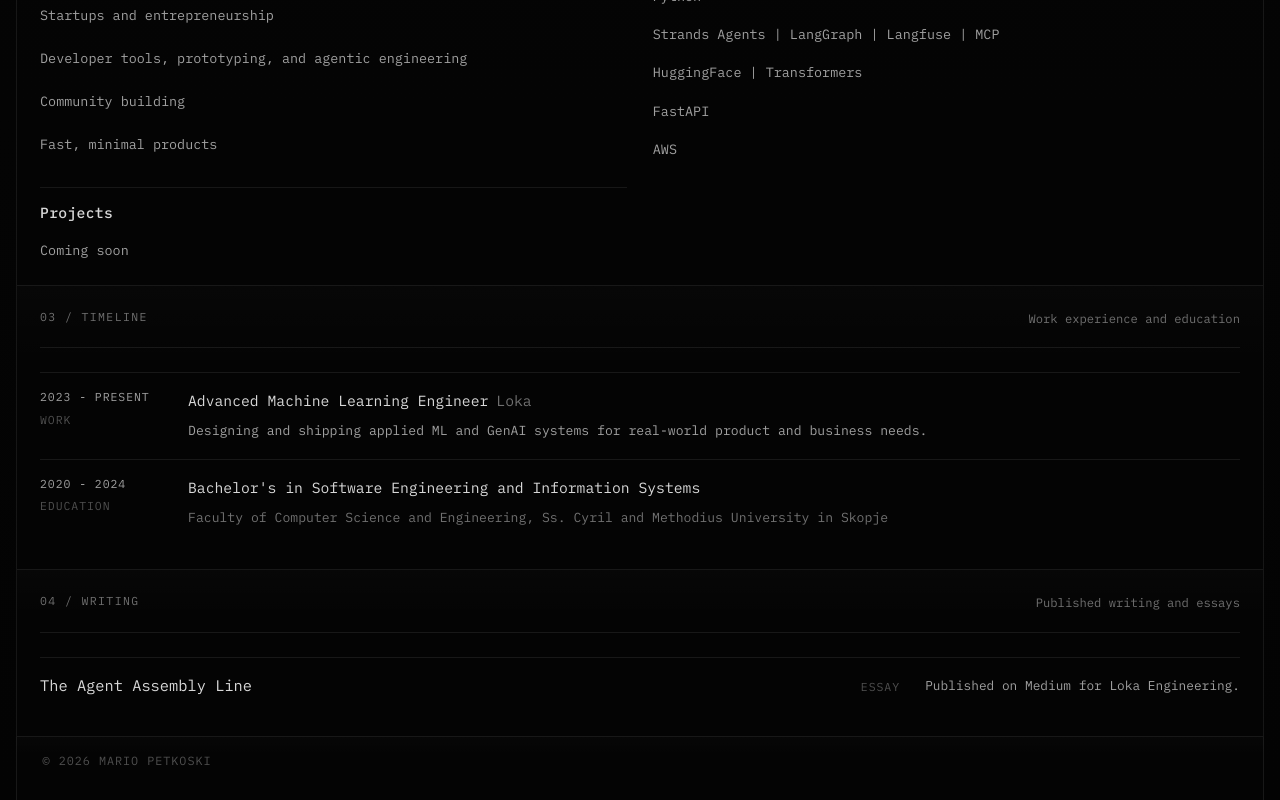
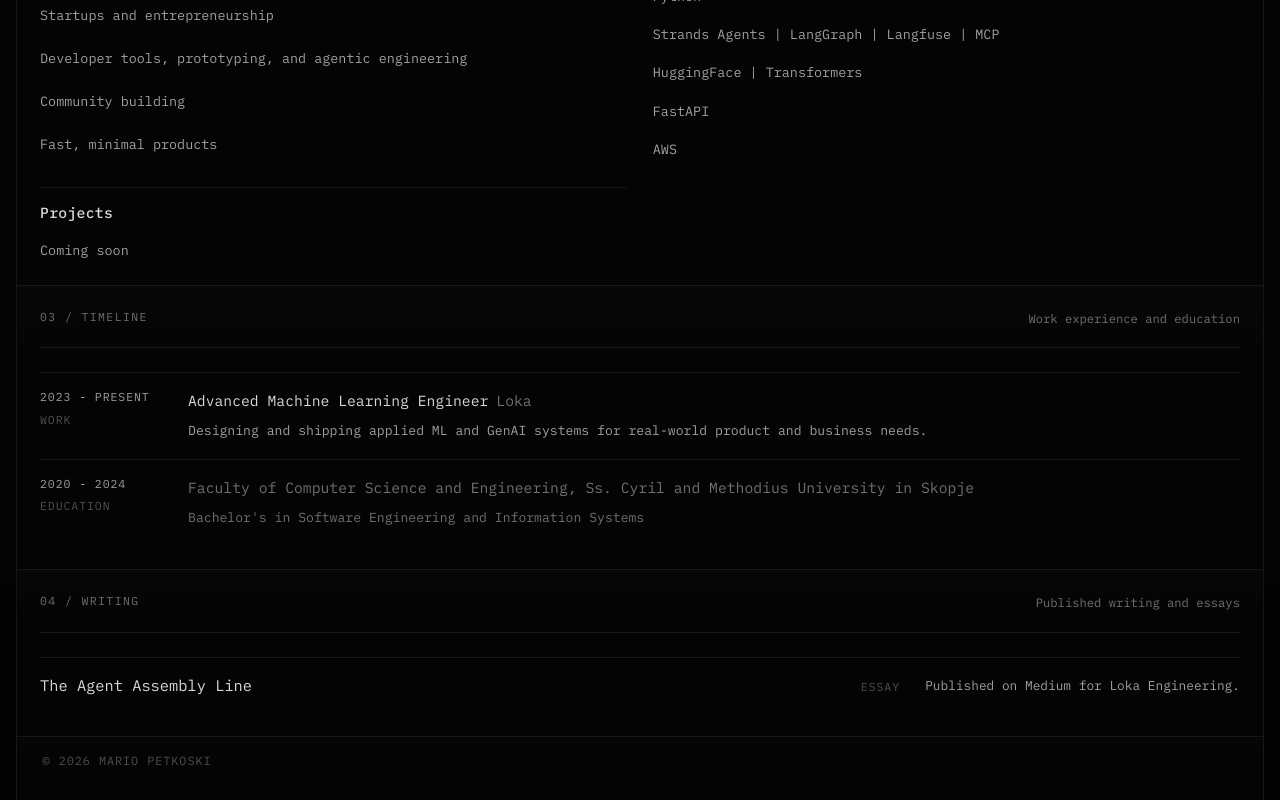
Before and after one commit to mariopetkoski/mariopetkoski.github.io, a React (Vite) app: page / in a window 1280 px wide. Shown: the part 1269-2069 px from the top of the page. Built offline with nearby package versions, Linux system fonts and the light colour scheme.

Commit message:
Adjust education timeline order

```diff
--- a/src/App.tsx
+++ b/src/App.tsx
@@ -76,18 +76,22 @@ function TimelineRow({ entry }: { entry: TimelineEntry }) {
       </div>
       <div className="timeline-body">
         <p className="timeline-title">
-          <TimelineText href={entry.titleHref}>{entry.title}</TimelineText>
-          {!isEducation ? (
+          {isEducation ? (
             <TimelineText href={entry.organizationHref} className="timeline-organization">
               {entry.organization}
             </TimelineText>
-          ) : null}
+          ) : (
+            <>
+              <TimelineText href={entry.titleHref}>{entry.title}</TimelineText>
+              <TimelineText href={entry.organizationHref} className="timeline-organization">
+                {entry.organization}
+              </TimelineText>
+            </>
+          )}
         </p>
         {isEducation ? (
           <p className="timeline-detail timeline-detail--secondary">
-            <TimelineText href={entry.organizationHref} className="timeline-organization">
-              {entry.organization}
-            </TimelineText>
+            <TimelineText href={entry.titleHref}>{entry.title}</TimelineText>
           </p>
         ) : null}
         {entry.detail ? <p className="timeline-detail">{entry.detail}</p> : null}
```
